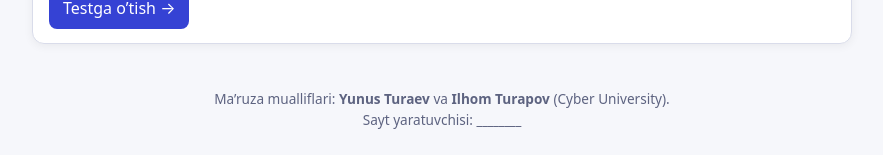
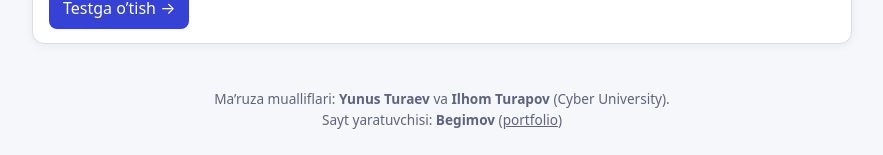
Before and after one commit to begimov2026/begimov-portal, a plain HTML site: page loyihalar/mexanika-fizikasi.html in a window 1280 px wide. Shown: the part 1155-1310 px from the top of the page, without its empty margins (198-1081 px from the left). Drawn offline with Linux system fonts and the light colour scheme.

Commit message:
Mexanika saytiga yaratuvchi ismi qo'shildi
Co-Authored-By: Claude Opus 5.5 <noreply@anthropic.com>
Claude-Session: https://claude.ai/code/session_015MjMR2XLAaunX4eW8Pf7MP

```diff
--- a/loyihalar/mexanika-fizikasi.html
+++ b/loyihalar/mexanika-fizikasi.html
@@ -33,7 +33,7 @@ footer{text-align:center;color:var(--mu);font-size:.85rem;padding:18px 12px 28px
 </style></head><body>
 <header><div class="fl"><span style="left:6%;top:12%">⚛️</span><span style="left:30%;top:55%;animation-delay:1s">🚀</span><span style="left:62%;top:8%;animation-delay:2s">🔭</span><span style="left:85%;top:50%;animation-delay:3s">⚙️</span></div><button id="tg" onclick="const d=document.documentElement;d.dataset.theme=d.dataset.theme=='dark'?'light':'dark'" title="Mavzu">🌓</button><h1>🚀 Mexanika fizikasi: to’liq o’quv qo’llanma</h1><p>Cyber University ma’ruzalari asosida</p><div class="chips"><b>📚 9 mavzu</b><b>📝 270 test</b><b>🧠 oddiy tushuntirish</b><b>🎯 simulyatsiya</b></div></header>
 <nav id="nav"></nav><main id="m"></main>
-<footer>Ma’ruza mualliflari: <b>Yunus Turaev</b> va <b>Ilhom Turapov</b> (Cyber University).<br>Sayt yaratuvchisi: <b id="me">________</b></footer>
+<footer>Ma’ruza mualliflari: <b>Yunus Turaev</b> va <b>Ilhom Turapov</b> (Cyber University).<br>Sayt yaratuvchisi: <b id="me">Begimov</b> (<a href="https://begimov2026.github.io/begimov-portal/" style="color:inherit">portfolio</a>)</footer>
 <script>
 const F=s=>'<div class="f">'+s+'</div>',L=(t,x)=>'<h3>'+t+'</h3>'+x;
 const T=[
```
